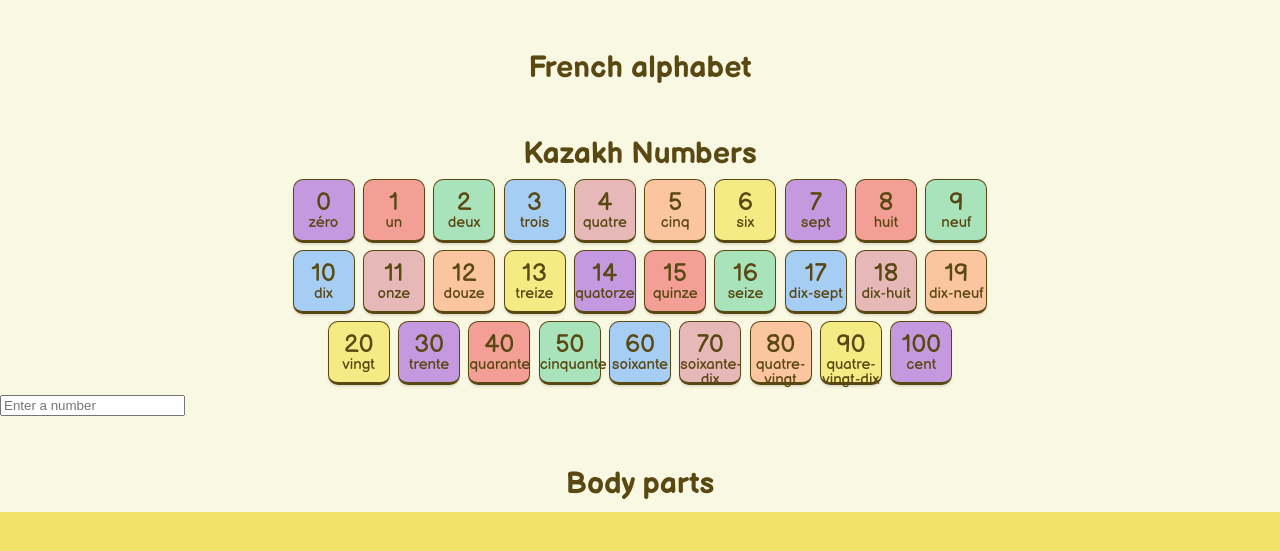
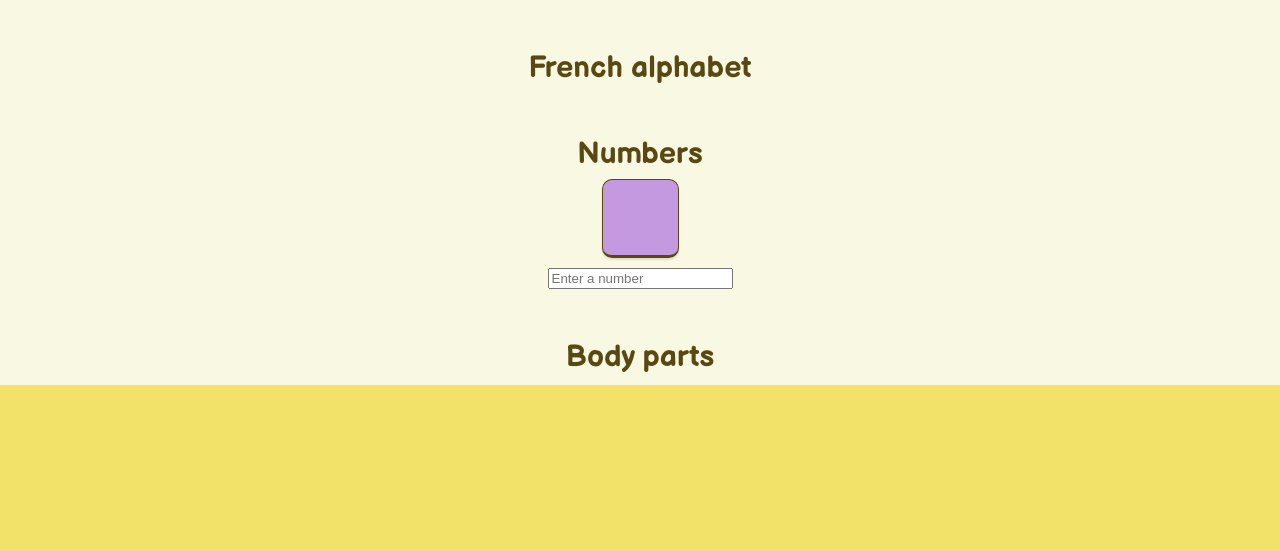
Before and after one commit to cosmolingo/cosmolingo.github.io, a PHP site: page /sections/french.html in a window 1280 px wide. Shown: the top 551 px of the page. Run offline with PHP 8.4, Linux system fonts and the light colour scheme; some libraries are stand-ins or nearby versions; some web fonts are replaced.

Commit message:
still working on numbers section

```diff
--- a/sections/french.html
+++ b/sections/french.html
@@ -24,36 +24,7 @@
 -->
 
 <div id="numbers" class="section">
-    <h2>Kazakh Numbers</h2>
-    <div class="number"><p>0</p>  <p>zéro</p>   </div>
-    <div class="number"><p>1</p>  <p>un</p>   </div>
-    <div class="number"><p>2</p>  <p>deux</p>   </div>
-    <div class="number"><p>3</p>  <p>trois</p>    </div>
-    <div class="number"><p>4</p>  <p>quatre</p>  </div>
-    <div class="number"><p>5</p>  <p>cinq</p>   </div>
-    <div class="number"><p>6</p>  <p>six</p>  </div>
-    <div class="number"><p>7</p>  <p>sept</p>  </div>
-    <div class="number"><p>8</p>  <p>huit</p> </div>
-    <div class="number"><p>9</p>  <p>neuf</p> </div>
-    <div class="number"><p>10</p> <p>dix</p>    </div>
-    <div class="number"><p>11</p>  <p>onze</p> </div>
-    <div class="number"><p>12</p>  <p>douze</p> </div>
-    <div class="number"><p>13</p>  <p>treize</p> </div>
-    <div class="number"><p>14</p>  <p>quatorze</p> </div>
-    <div class="number"><p>15</p>  <p>quinze</p> </div>
-    <div class="number"><p>16</p>  <p>seize</p> </div>
-    <div class="number"><p>17</p>  <p>dix-sept</p> </div>
-    <div class="number"><p>18</p>  <p>dix-huit</p> </div>
-    <div class="number"><p>19</p>  <p>dix-neuf</p> </div>
-    <div class="number"><p>20</p> <p>vingt</p></div>
-    <div class="number"><p>30</p> <p>trente</p>  </div>
-    <div class="number"><p>40</p> <p>quarante</p> </div>
-    <div class="number"><p>50</p> <p>cinquante</p>   </div>
-    <div class="number"><p>60</p> <p>soixante</p> </div>
-    <div class="number"><p>70</p> <p>soixante-dix</p></div>
-    <div class="number"><p>80</p> <p>quatre-vingt</p></div>
-    <div class="number"><p>90</p> <p>quatre-vingt-dix</p></div>
-    <div class="number"><p>100</p><p>cent</p>   </div>
+    <h2>Numbers</h2>    <div class="number">
 </div>
 <div id="number_translate">
     <input type="text" id="number_input" placeholder="Enter a number">
--- a/sections/kazakh.html
+++ b/sections/kazakh.html
@@ -24,7 +24,7 @@
 -->
 
 <div id="numbers" class="section">
-    <h2>Kazakh Numbers</h2>
+    <h2>Numbers</h2>
     <div class="number"><p>0</p>  <p>нөл</p>   </div>
     <div class="number"><p>1</p>  <p>бір</p>   </div>
     <div class="number"><p>2</p>  <p>екі</p>   </div>
@@ -45,6 +45,7 @@
     <div class="number"><p>80</p> <p>сексен</p></div>
     <div class="number"><p>90</p> <p>тоқсан</p></div>
     <div class="number"><p>100</p><p>жүз</p>   </div>
+    <div class="number"><p>1000</p><p>мың</p>   </div>
 </div>
 <div id="number_translate">
     <input type="text" id="number_input" placeholder="Enter a number">
@@ -55,7 +56,7 @@
 CASES
 -->
 
-<h2>Cases</h2>
+<h2>Cases (nouns)</h2>
 <div class="cases section">
     <table class="cases_general_table grammar_table">
         <tr>
--- a/style.css
+++ b/style.css
@@ -395,7 +395,7 @@
 }
 
 .number p{
-    font-size: 25px;
+    font-size: 30px;
     margin:0 auto;
     height:25px;
     line-height: 25px;
@@ -433,7 +433,8 @@
 }
 
 .number{
-    width:60px;
+    height:65px;
+    width:75px;
     padding-top:10px;
 }
 
```
Also changed, not shown: script.js (+35 -0 lines).
